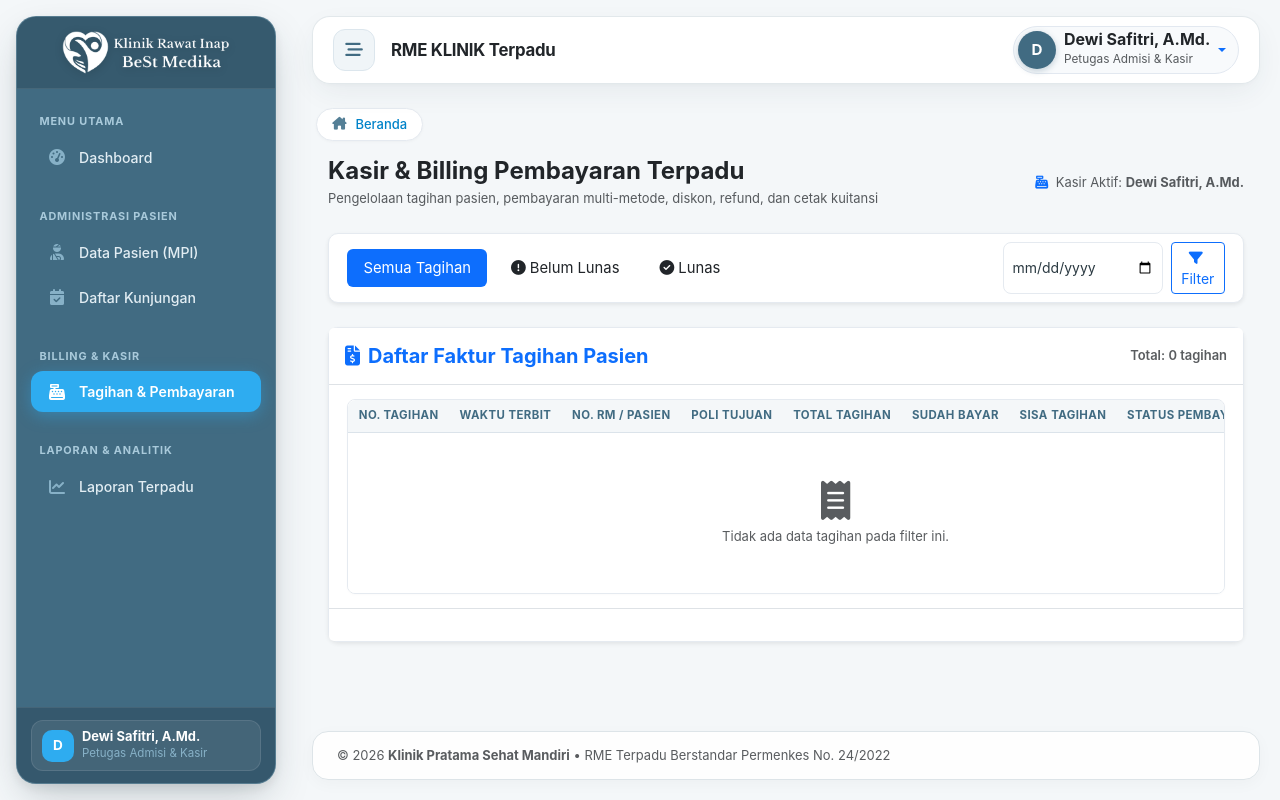
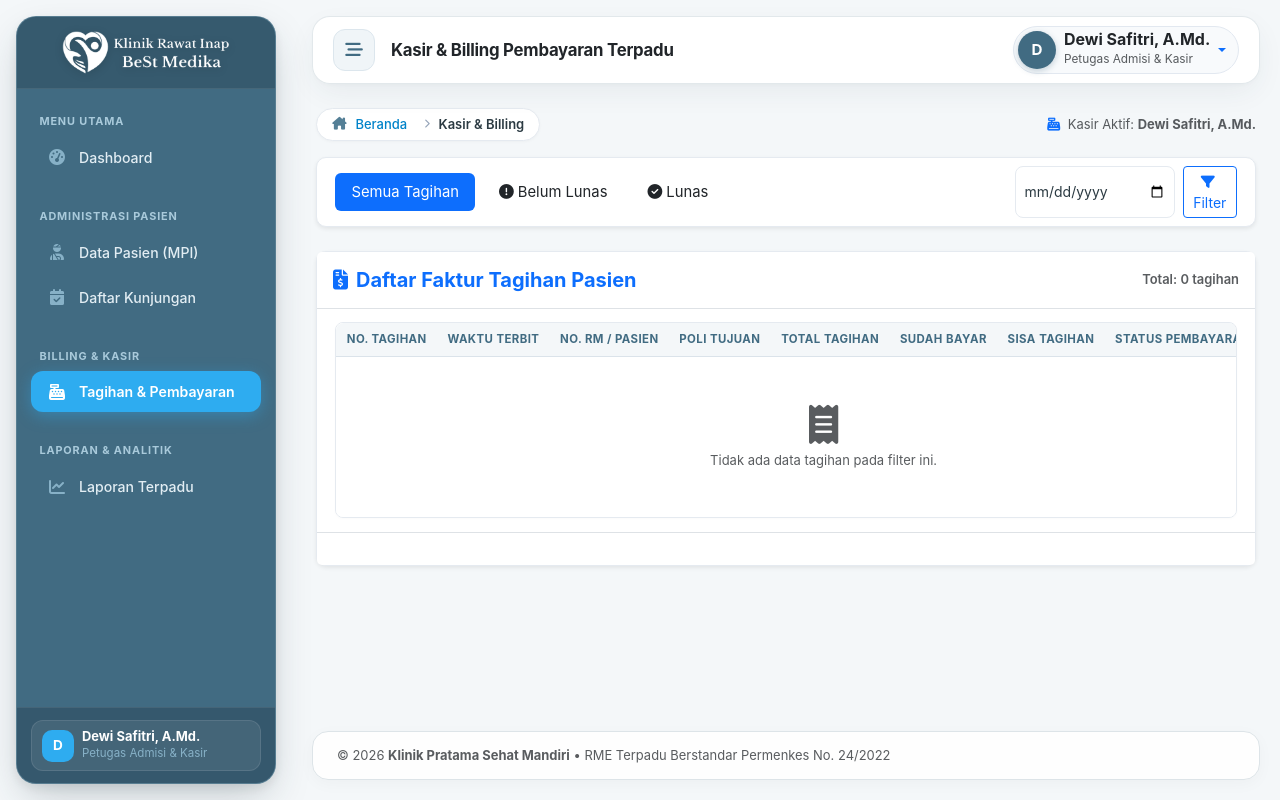
Before and after one commit to ardhikaxx/rme-klinik, a Laravel app: page /billing in a window 1280 px wide. Run offline with Laravel 12, Linux system fonts and the light colour scheme; a user stored in the database is signed in; data comes from the database, SQL or seed files in the repository; data that the repository does not hold is empty; parts of the project's set-up code (start-up, migrations or seed data) failed here and were passed over; some libraries are stand-ins or nearby versions.

Commit message:
feat: implementasi breadcrumb dan padding tabel pada kasir penagihan invoice

```diff
--- a/resources/views/billing/index.blade.php
+++ b/resources/views/billing/index.blade.php
@@ -1,18 +1,20 @@
 @extends('layouts.app')
 
 @section('title', 'Billing & Kasir Klinik')
+@section('page_title', 'Kasir & Billing Pembayaran Terpadu')
+
+@section('breadcrumb')
+    <li class="breadcrumb-item active" aria-current="page">Kasir & Billing</li>
+@endsection
+
+@section('page_actions')
+    <div class="text-muted small">
+        <i class="fas fa-cash-register me-1 text-primary"></i> Kasir Aktif: <strong>{{ auth()->user()->name }}</strong>
+    </div>
+@endsection
 
 @section('content')
-<div class="container-fluid">
-    <div class="d-flex align-items-center justify-content-between mb-4">
-        <div>
-            <h4 class="mb-1 text-dark fw-bold">Kasir & Billing Pembayaran Terpadu</h4>
-            <p class="text-muted small mb-0">Pengelolaan tagihan pasien, pembayaran multi-metode, diskon, refund, dan cetak kuitansi</p>
-        </div>
-        <div class="text-muted small">
-            <i class="fas fa-cash-register me-1 text-primary"></i> Kasir Aktif: <strong>{{ auth()->user()->name }}</strong>
-        </div>
-    </div>
+<div class="container-fluid p-0">
 
     <!-- Filter Status Tabs -->
     <div class="card border-0 shadow-sm mb-4">
```
